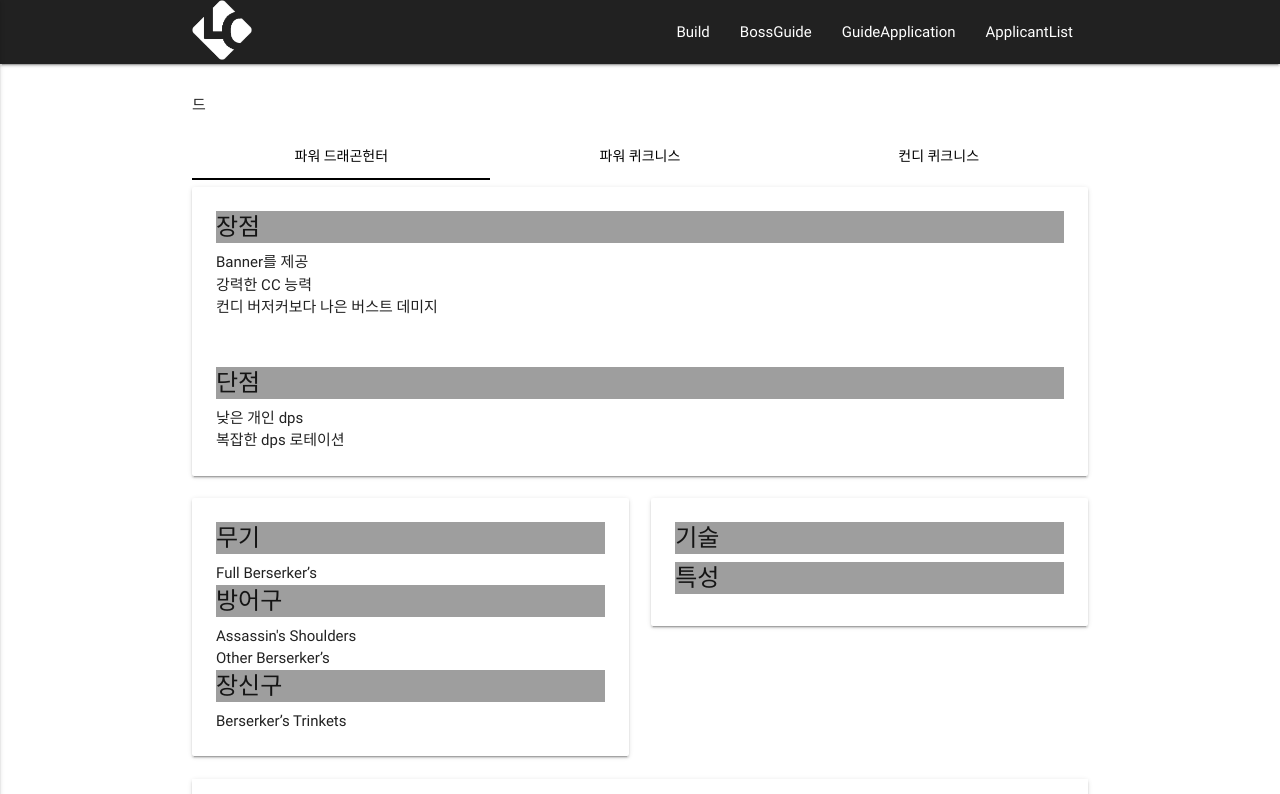
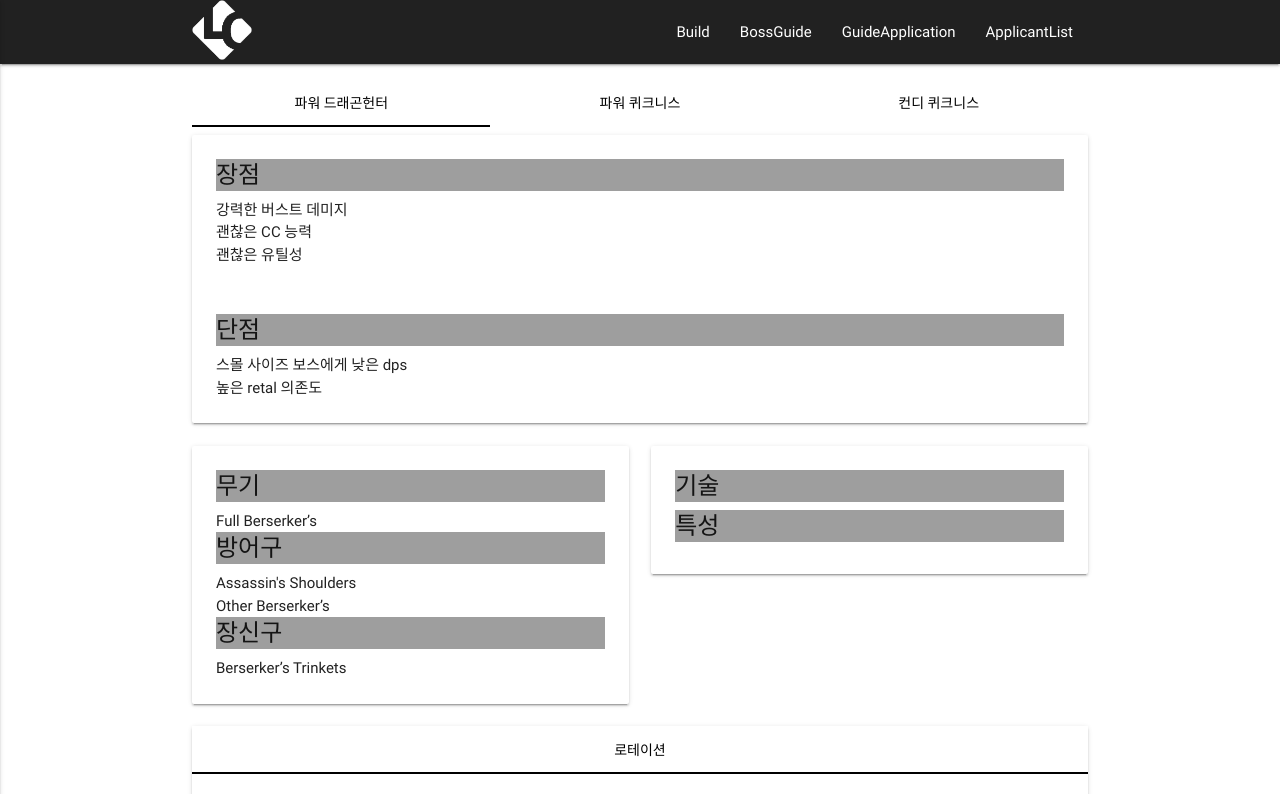
Before and after one commit to Nowrica/Nowrica.github.io, a Jekyll site: the page built from _posts/2019-05-02-Guardian.md, in a window 1280 px wide and 900 px high, cut to the strip 0-794 px from the top of the window. Built offline with Jekyll 4.4.1, drawn with Linux system fonts in a browser that asks for light colours; a script that is not in the unit is left out.

Commit message:
add warrior and guardian

```diff
--- a/_posts/2019-05-02-Guardian.md
+++ b/_posts/2019-05-02-Guardian.md
@@ -26,7 +26,6 @@ author: "Nowrica"
 
 
 
-드
 <div class="row">
   <div class="col s12">
     <ul class="tabs">
@@ -41,14 +40,14 @@ author: "Nowrica"
       <div class='card'>
             <div class='card-content'>
               <span class='card-title grey'>장점</span>
-              <p>Banner를 제공</p>
-              <p>강력한 CC 능력</p>
-              <p>컨디 버저커보다 나은 버스트 데미지</p>
+              <p>강력한 버스트 데미지</p>
+              <p>괜찮은 CC 능력</p>
+              <p>괜찮은 유틸성</p>
             </div>
            <div class='card-content'>
              <span class='card-title grey'>단점</span>
-            <p>낮은 개인 dps</p>
-            <p>복잡한 dps 로테이션</p>
+            <p>스몰 사이즈 보스에게 낮은 dps</p>
+            <p>높은 retal 의존도</p>
            </div>
       </div>
     </div>
```
Also changed, not shown: _posts/2019-05-02-Warrior.md (+1 -1 lines).
